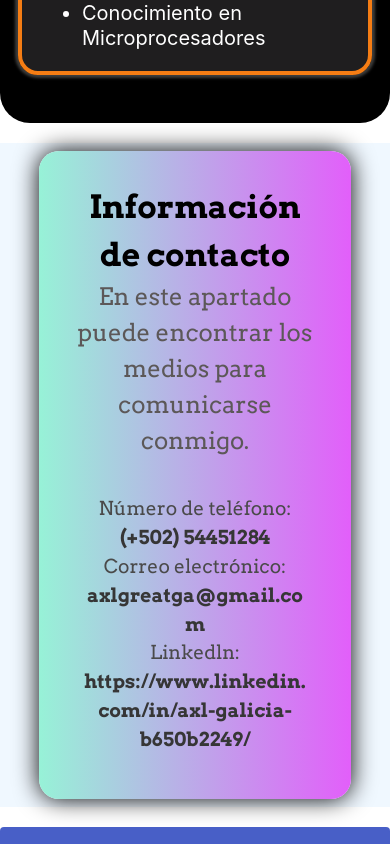
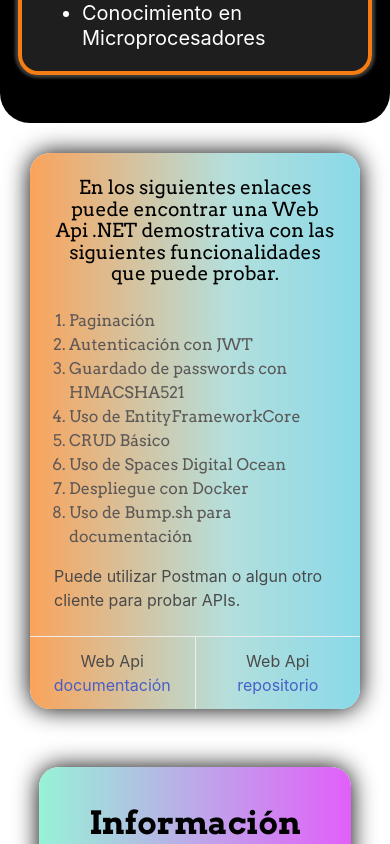
Before and after one commit to AxlGalicia/vuePresentacion, a Vue app: page / in a window 390 px wide. Shown: the part 2480-3324 px from the top of the page. Built offline with nearby package versions, Linux system fonts and the light colour scheme.

Commit message:
Se agrego nuevo panel de web api

```diff
--- a/src/App.vue
+++ b/src/App.vue
@@ -1,5 +1,6 @@
 <script setup>
 import BulmaComponent from './components/BulmaComponent.vue';
+import CuartoPanelComponent from './components/CuartoPanelComponent.vue';
 import PrimerPanelComponent from './components/PrimerPanelComponent.vue';
 import SegundoPanelComponent from './components/SegundoPanelComponent.vue';
 import TercerPanelComponent from './components/TercerPanelComponent.vue';
@@ -12,6 +13,7 @@ import TercerPanelComponent from './components/TercerPanelComponent.vue';
   <BulmaComponent></BulmaComponent>
   <PrimerPanelComponent></PrimerPanelComponent>
   <SegundoPanelComponent></SegundoPanelComponent>
+  <CuartoPanelComponent></CuartoPanelComponent>
   <TercerPanelComponent></TercerPanelComponent>
 </template>
 
--- /dev/null
+++ b/src/components/CuartoPanelComponent.vue
@@ -0,0 +1,146 @@
+<template>
+    <div class="panelApi">
+            <div class="card contenedor">
+    <div class="card-content">
+        <p class="title funcionesTecnologias">
+        En los siguientes enlaces puede encontrar una Web Api .NET demostrativa con las siguientes funcionalidades que puede probar.
+        </p>
+        <div class="descripcionTecnologias">
+            <p>
+            <ol class="listado">
+                <li>
+                    Paginación
+                </li>
+                <li>
+                    Autenticación con JWT
+                </li>
+                <li>
+                    Guardado de passwords con HMACSHA521
+                </li>
+                <li>
+                    Uso de EntityFrameworkCore
+                </li>
+                <li>
+                    CRUD Básico
+                </li>
+                <li>
+                    Uso de Spaces Digital Ocean
+                </li>
+                <li>
+                    Despliegue con Docker
+                </li>
+                <li>
+                    Uso de Bump.sh para documentación
+                </li>
+            </ol>
+        </p>
+        </div>
+        <div class="aclaracion">
+            Puede utilizar Postman o algun otro cliente para probar APIs.
+        </div>
+    </div>
+    <footer class="card-footer">
+        <p class="card-footer-item">
+        <span class="centrado-texto">
+            Web Api <a href="https://bump.sh/axlga/doc/volcanes">documentación</a>
+        </span>
+        </p>
+        <p class="card-footer-item">
+        <span class="centrado-texto">
+            Web Api <a href="https://github.com/AxlGalicia/volcanes-api">repositorio</a>
+        </span>
+        </p>
+    </footer>
+    </div>
+    </div>
+</template>
+
+<script setup>
+</script>
+
+<style scoped>
+
+    .panelApi{
+        /*height: 50px;*/
+        /*background-color: aliceblue;*/
+        padding: 40px;
+
+    }
+    .contenedor{
+        /*background: linear-gradient(to right,rgb(207, 208, 208), rgb(152, 245, 228));*/
+        /*background: rgb(242,241,247);
+        background: linear-gradient(90deg, rgba(242,241,247,1) 0%, rgba(180,223,220,1) 46%, rgba(137,217,233,1) 100%);*/
+        background: rgb(250,163,91);
+        background: linear-gradient(90deg, rgba(250,163,91,1) 0%, rgba(180,223,220,1) 60%, rgba(137,217,233,1) 100%);
+        border-radius: 20px;
+        box-shadow: 0px 0px 25px black;
+    }
+
+    .funcionesTecnologias{
+        text-align: center;
+    }
+
+    .listado{
+        text-align: left;
+        color: rgb(92, 88, 88);
+        font-size: large;
+        font-family: 'Arvo', serif;
+        font-style: bold;
+        font-weight: 400;
+    }
+
+    .descripcionTecnologias{
+        display: flex;
+        justify-content: center;
+    }
+
+    .aclaracion{
+        margin-top: 15px;
+        display: flex;
+        justify-content: end;
+    }
+
+    @media only screen and (max-width: 768px){
+
+        .panelApi{
+        /*height: 50px;*/
+        /*background-color: aliceblue;*/
+        padding: 30px;
+        }
+        .funcionesTecnologias{
+            text-align: center;
+            color: rgb(0, 0, 0);
+            font-size: larger;
+            font-family: 'Arvo', serif;
+            font-style: bold;
+            font-weight: 400;
+        }
+
+        .listado{
+        text-align: left;
+        color: rgb(92, 88, 88);
+        font-size: medium;
+        font-family: 'Arvo', serif;
+        font-style: bold;
+        font-weight: 400;
+        }
+        .descripcionTecnologias{
+        display: flex;
+        justify-content: center;
+        padding-left: 15px;
+        padding-right: 0px;
+        }
+
+        .centrado-texto{
+            text-align: center;
+        }
+
+    }
+
+    @media only screen and (min-width: 769px){
+
+
+
+    }
+
+</style>
--- a/src/components/TercerPanelComponent.vue
+++ b/src/components/TercerPanelComponent.vue
@@ -37,7 +37,7 @@
 
 <style scoped>
     .contenedor{
-        background-color: aliceblue;
+        /*background-color: aliceblue;*/
         padding-top: 20px;
         padding-bottom: 20px;
         margin-top: 20px;
```
